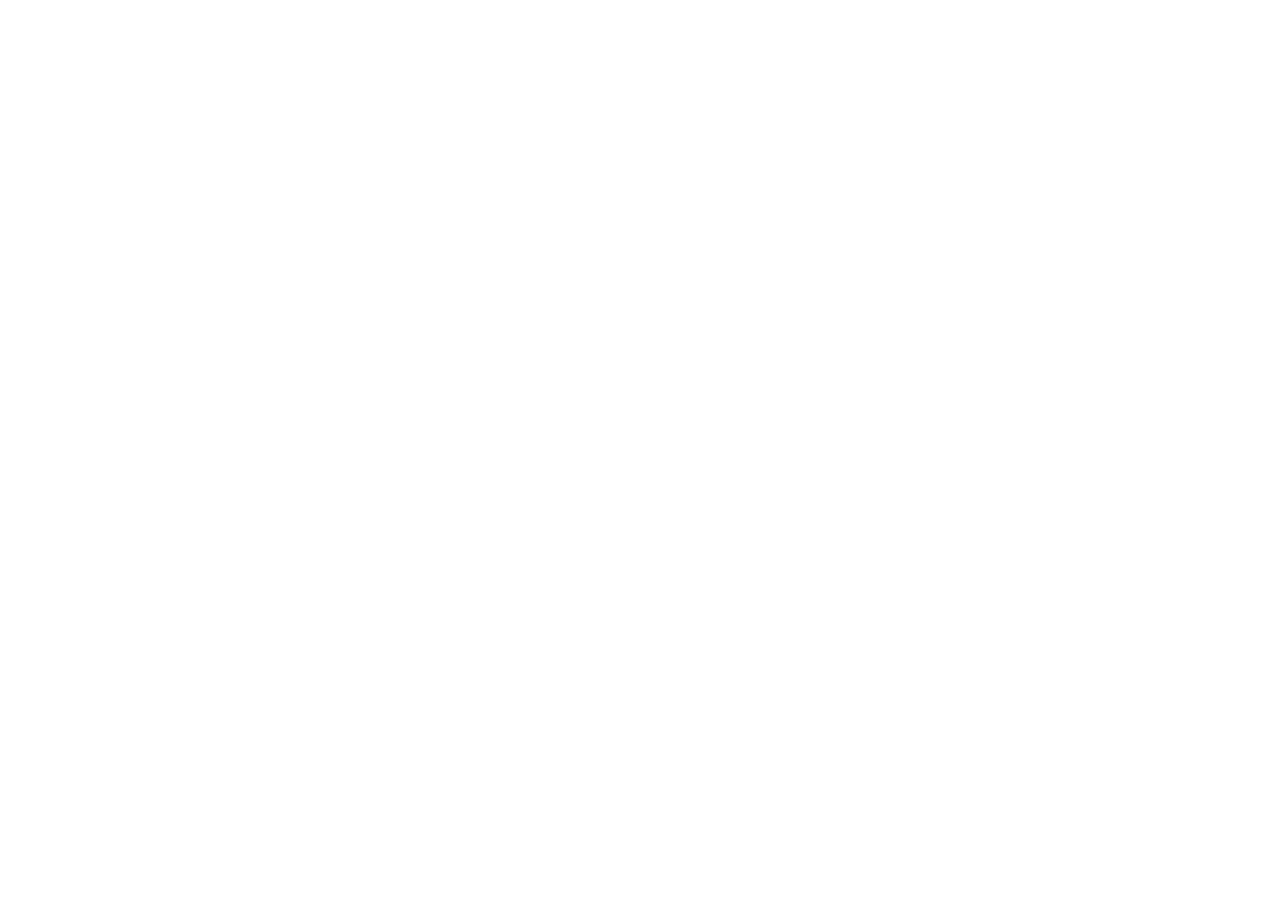
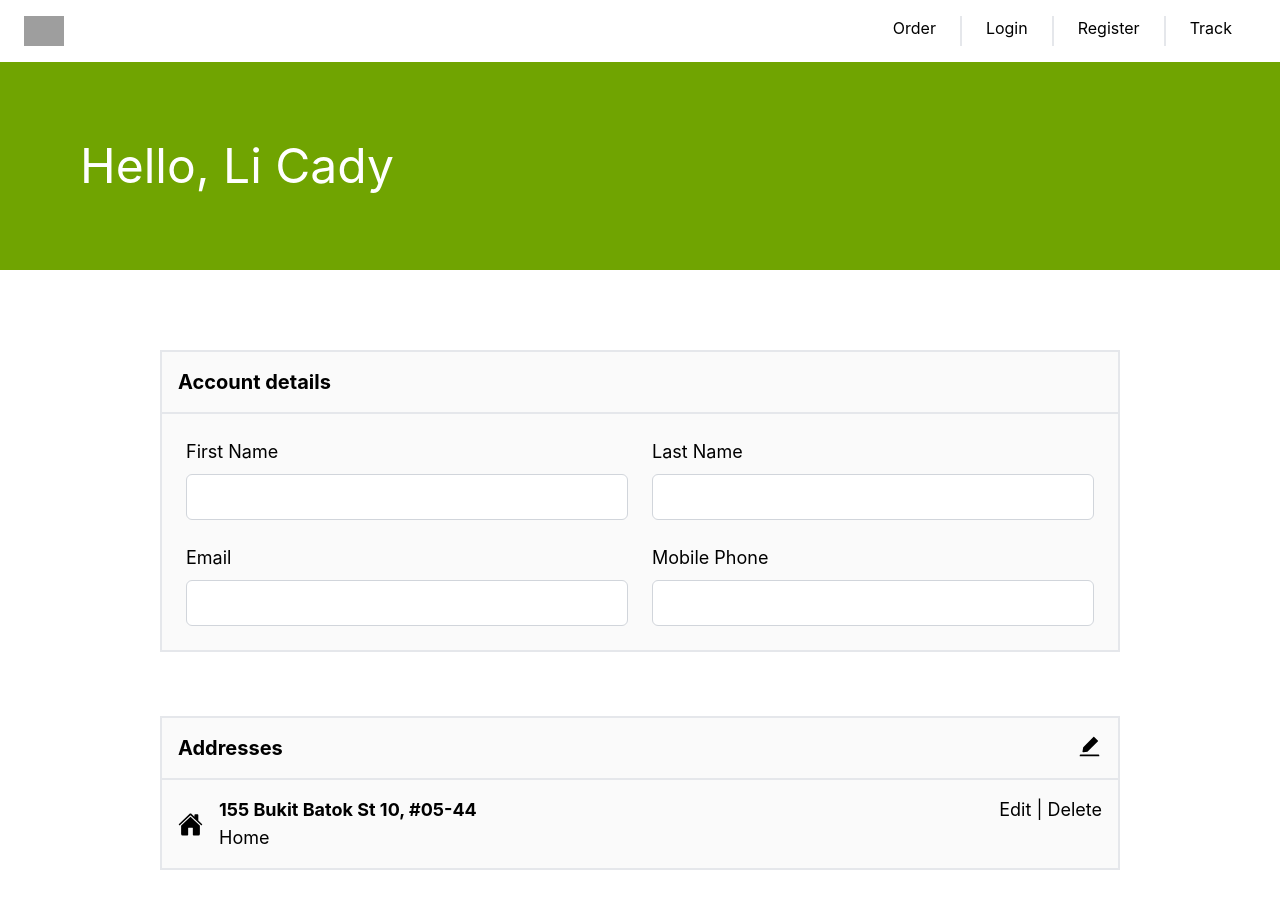
Before and after one commit to dhruvalk/pizzahut_clone_app, a React (Create React App) app in the folder frontend/: page /profile in a window 1280 px wide. Before the commit this address had no page. Shown: the top 908 px of the page. Before the commit the page ends 800 px from the top, so only its background shows below. Built offline with nearby package versions, Linux system fonts and the light colour scheme; grey boxes are pictures that could not be loaded.

Commit message:
some backendlogic

```diff
--- a/frontend/src/APIUtils.js
+++ b/frontend/src/APIUtils.js
@@ -4,3 +4,36 @@
     .then((data) => console.log(data))
     .catch((e) => console.log(e));
 }
+
+export function handleSignUp(
+  userId,
+  firstName,
+  lastName,
+  username,
+  email,
+  password,
+  contactNum,
+  birthday
+) {
+  const user = {
+    firstName: firstName,
+    lastName: lastName,
+    email: email,
+    username: username,
+    password: password,
+    contactNum: contactNum,
+    birthday: birthday,
+  };
+  fetch("/users/create", {
+    method: "POST",
+    headers: {
+      "Content-Type": "application/json",
+    },
+    body: JSON.stringify(user),
+  })
+    .then((response) => response.json())
+    .then((data) => console.log(data))
+    .catch((error) => {
+      console.log(error);
+    });
+}
--- a/frontend/src/components/Navbar.js
+++ b/frontend/src/components/Navbar.js
@@ -3,7 +3,26 @@
 
 export default function Navbar() {
   const navigate = useNavigate();
-  return (
+  const isLoggedIn = false;
+  return isLoggedIn ? (
+    <div className="flex flex-row justify-between px-6 py-4">
+      <span>
+        <img
+          src="https://static.phdvasia.com/sg1/assets/images/logos/logo_mob@x2_A.png"
+          className="h-[30px] cursor-pointer"
+          onClick={() => navigate("/")}
+        />
+      </span>
+      <span className="flex flex-row divide-x-2">
+        <div className="px-6 cursor-pointer hover:underline">
+          <Link to="/profile">My Account</Link>
+        </div>
+        <div className="px-6 cursor-pointer hover:underline">
+          <Link to="">Sign Out</Link>
+        </div>
+      </span>
+    </div>
+  ) : (
     <div className="flex flex-row justify-between px-6 py-4" id="navbar">
       <span>
         <img
--- a/frontend/src/index.js
+++ b/frontend/src/index.js
@@ -9,6 +9,7 @@
 import Login from "./pages/LoginScreen";
 import Register from "./pages/RegisterScreen";
 import ForgetPasswordScreen from "./pages/ForgetPasswordScreen";
+import AccountScreen from "./pages/AccountScreen";
 
 const root = ReactDOM.createRoot(document.getElementById("root"));
 root.render(
@@ -24,6 +25,7 @@
             path="/getmypassword"
             element={<ForgetPasswordScreen />}
           ></Route>
+          <Route path="/profile" element={<AccountScreen />}></Route>
         </Route>
       </Routes>
     </BrowserRouter>
--- /dev/null
+++ b/frontend/src/pages/AccountScreen.js
@@ -0,0 +1,74 @@
+import React from "react";
+import { IoHome } from "react-icons/io5";
+import { AiFillEdit } from "react-icons/ai";
+
+export default function AccountScreen() {
+  return (
+    <>
+      <div className="w-full bg-green text-white h-1/6 justify-center text-5xl p-20 mb-20">
+        Hello, Li Cady
+      </div>
+      <div className="flex flex-col items-center h-screen space-y-16 w-3/4 m-auto">
+        <div className="border-2 border-grey w-full divide-y divide-solid divide-y-2 bg-zinc-50">
+          <div className="p-4 text-xl font-bold">Account details</div>
+          <div className="grid gap-6 grid-cols-2 grid-rows-2 p-6">
+            <label for="firstName" className="flex flex-col gap-2 text-lg">
+              First Name
+              <input
+                type="text"
+                id="firstName"
+                name="firstName"
+                className="w-full px-4 py-2 border border-gray-300 rounded-md focus:outline-none focus:ring focus:ring-blue-500"
+              ></input>
+            </label>
+            <label for="lastName" className="flex flex-col gap-2 text-lg">
+              Last Name
+              <input
+                type="text"
+                id="lastName"
+                name="lastName"
+                className="w-full px-4 py-2 border border-gray-300 rounded-md focus:outline-none focus:ring focus:ring-blue-500"
+              ></input>
+            </label>
+            <label for="email" className="flex flex-col gap-2 text-lg">
+              Email
+              <input
+                type="text"
+                id="email"
+                name="email"
+                className="w-full px-4 py-2 border border-gray-300 rounded-md focus:outline-none focus:ring focus:ring-blue-500"
+              ></input>
+            </label>
+            <label for="phone" className="flex flex-col gap-2 text-lg">
+              Mobile Phone
+              <input
+                type="tel"
+                id="phone"
+                name="phone"
+                className="w-full px-4 py-2 border border-gray-300 rounded-md focus:outline-none focus:ring focus:ring-blue-500"
+              ></input>
+            </label>
+          </div>
+        </div>
+        <div className="border-2 border-grey w-full divide-y divide-solid divide-y-2 bg-zinc-50">
+          <div className="p-4 flex flex-row justify-between ">
+            <text className="font-bold text-xl">Addresses</text>
+            <AiFillEdit style={{ width: "25px", height: "25px" }} />
+          </div>
+          <div className="w-full flex flex-row justify-between p-4 text-lg ">
+            <div className="flex flex-row items-center justify-center">
+              <IoHome style={{ width: "25px", height: "25px" }} />
+              <text className="flex flex-col pl-4">
+                <text className="font-bold ">
+                  155 Bukit Batok St 10, #05-44
+                </text>
+                <text>Home</text>
+              </text>
+            </div>
+            <div>Edit | Delete</div>
+          </div>
+        </div>
+      </div>
+    </>
+  );
+}
--- a/frontend/src/pages/RegisterScreen.js
+++ b/frontend/src/pages/RegisterScreen.js
@@ -4,6 +4,7 @@
 import { Link } from "react-router-dom";
 import DatePicker from "react-datepicker";
 import "react-datepicker/dist/react-datepicker.css";
+import { handleSignUp } from "../APIUtils";
 
 export default function Register() {
   const [firstName, setFirstName] = useState("");
@@ -26,15 +27,16 @@
 
   const handleSubmit = (e) => {
     e.preventDefault();
-    console.log(email, pass1, firstName, lastName, phone, gender, pass2);
+    handleSignUp(0, firstName, lastName, email, "mock", pass1, phone, birthday);
+    // console.log(email, pass1, firstName, lastName, phone, gender, pass2);
   };
 
-  useEffect(() => {
-    fetch("/menu/all")
-      .then((response) => response.json())
-      .then((data) => console.log(data))
-      .catch((e) => console.log(e));
-  }, []);
+  // useEffect(() => {
+  //   fetch("/menu/all")
+  //     .then((response) => response.json())
+  //     .then((data) => console.log(data))
+  //     .catch((e) => console.log(e));
+  // }, []);
 
   return (
     <div className="flex flex-col items-center justify-center space-y-4 w-3/4 md:w-1/2 h-screen m-auto">
```
